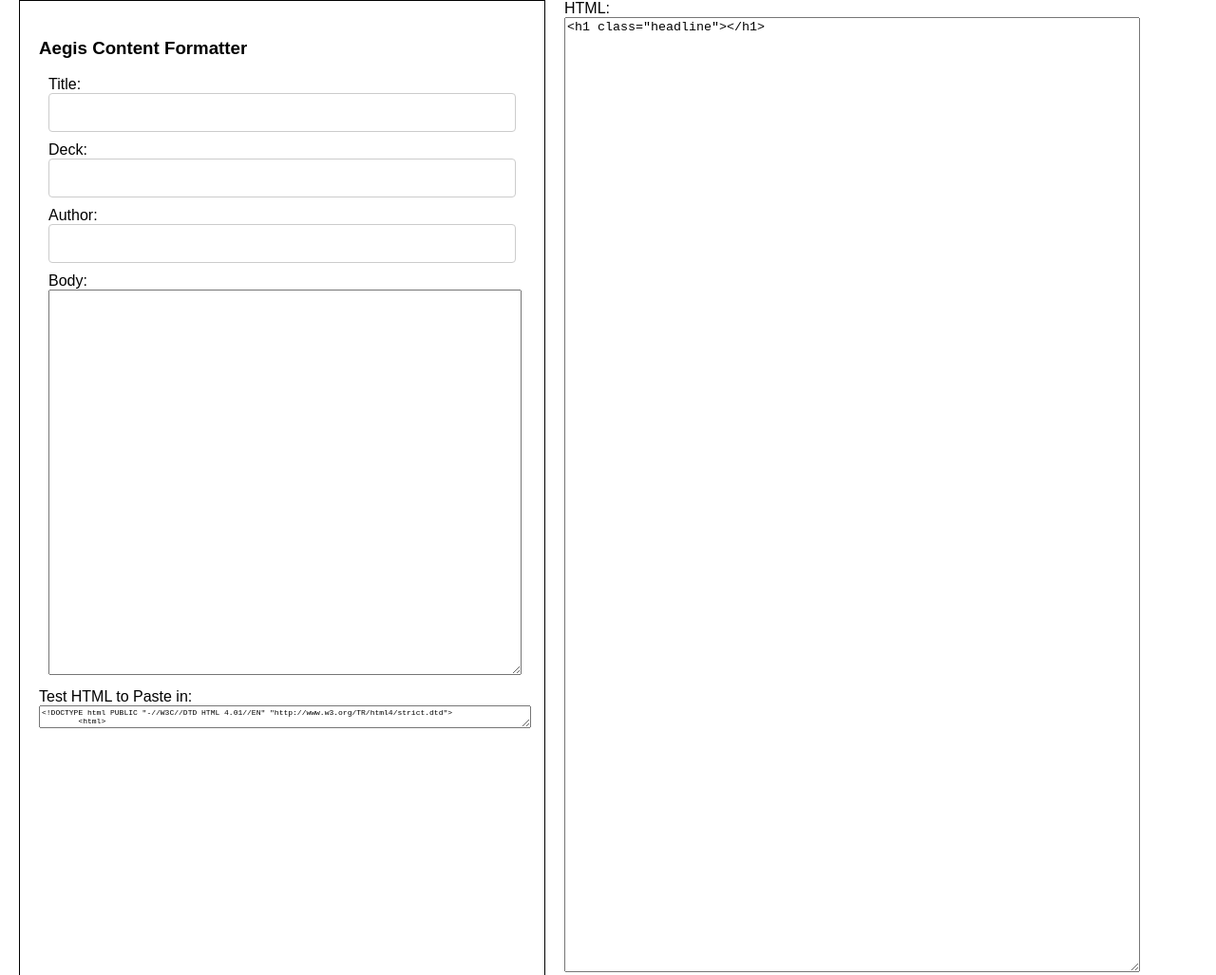
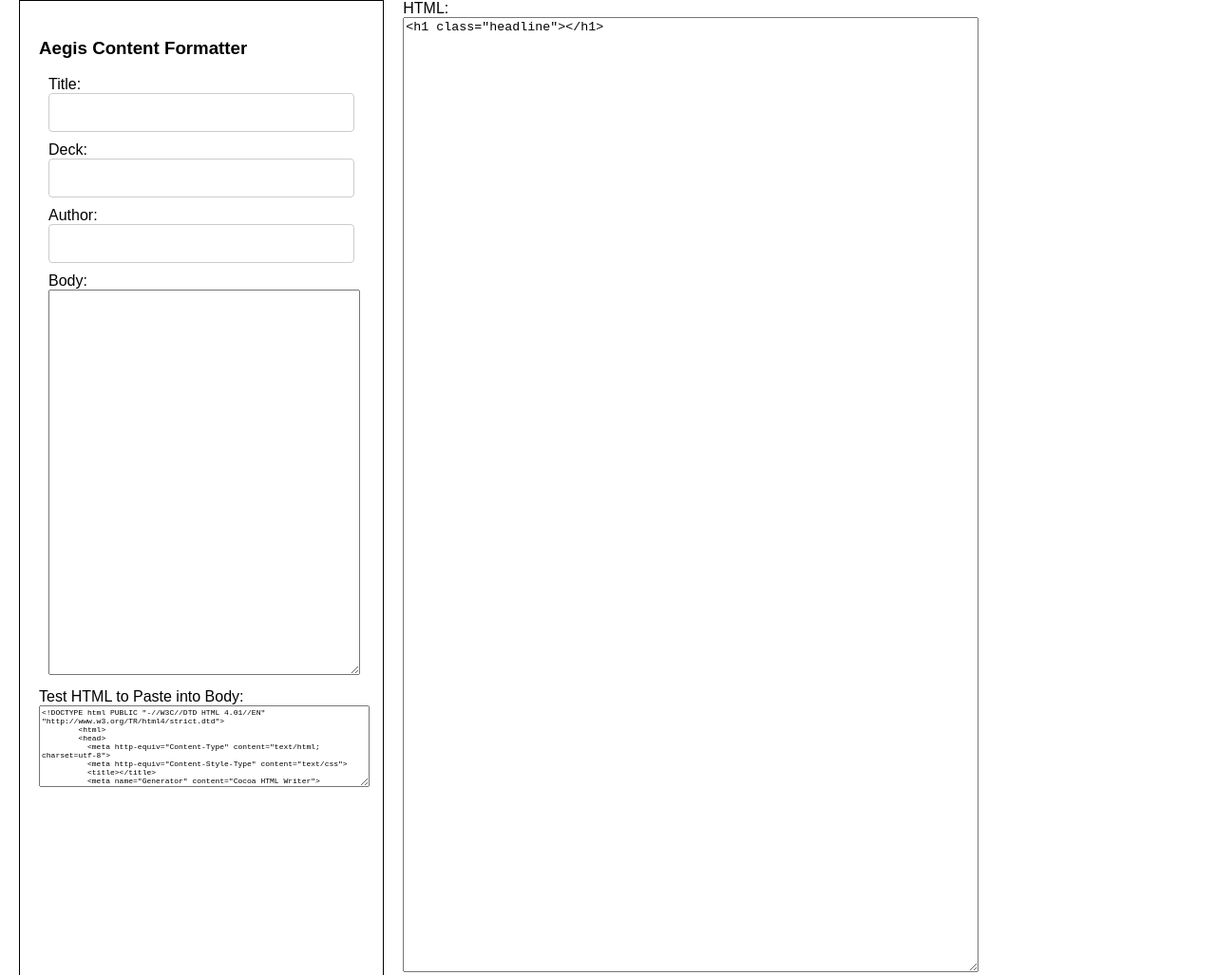
Before and after one commit to kevincauto/content-formatter, a React app: page / in a window 1280 px wide. Shown: the whole page at 95% size. Built offline with nearby package versions, Linux system fonts and the light colour scheme.

Commit message:
I cleaned up the code in a few places.  There was an unused TextArea component as well as a commented out Form component.  I also made the sample HTML section a little nicer looking

```diff
--- a/src/components/Form.js
+++ b/src/components/Form.js
@@ -92,7 +92,7 @@
                 className="textarea"
               />
             </div>
-            Test HTML to Paste in:<br />
+            Test HTML to Paste into Body:<br />
             <textarea value={testingHtml} readOnly={true} className="small-text"/>
           </div>
           )
--- a/src/components/HTML.js
+++ b/src/components/HTML.js
@@ -1,6 +1,4 @@
 import React from 'react';
-
-
 export default class HTML extends React.Component{
 
   render(){
@@ -35,7 +33,7 @@
         let htmlAuthor = '';
         //decks and authors don't exist in every article
         if(deck){htmlDeck = `<p class="deck">${deck}</p>\n\n`}
-        if(author){htmlAuthor = `<p class="body">${author}</body>\n\n`}
+        if(author){htmlAuthor = `<p class="body">${author}</p>\n`}
 
         let html =`${htmlTitle}${htmlDeck}${htmlAuthor}${htmlBody}`
 
--- a/src/index.css
+++ b/src/index.css
@@ -51,5 +51,6 @@
 }
 .small-text{
   font-size: 8px;
-  width:100%
+  width:100%;
+  min-height: 80px;
 }
--- a/src/index.js
+++ b/src/index.js
@@ -9,7 +9,6 @@
   constructor(props) {
     super(props);
     this.state = {
-      selected_template: 'cced_live_webinar',
       title: ``,
       deck: ``,
       author: ``,
@@ -41,47 +40,10 @@
           info={this.state}
           onTextChange={this.handleTextChange}
         />
-        <TextResults info={this.state} />
+        <HTML info={this.state} />
       </div>
     );
   }
 }
 
-// class Form extends React.Component {
-//   constructor(props) {
-//     super(props);
-//     this.handleTextChange = this.handleTextChange.bind(this);
-//   }
-
-//   handleTextChange(value, name, html) {
-//     this.props.onTextChange(value, name, html);
-//   }
-
-
-//   render() {
-//     let displayForm = <CCEDLiveWebinarForm info={this.props.info} onTextChange={this.handleTextChange}
-//   />
-
-//     return (
-//       <div id="main-form">
-//         <h2>Complete the information below.</h2>
-//         {displayForm}
-//       </div>
-//     );
-//   }
-// }
-
-
-
-class TextResults extends React.Component {
-  render() {
-
-    return (
-        <div>
-        <HTML info={this.props.info} />
-        </div>
-    );
-  }
-}
-
 ReactDOM.render(<Container />, document.getElementById('root'));
```
